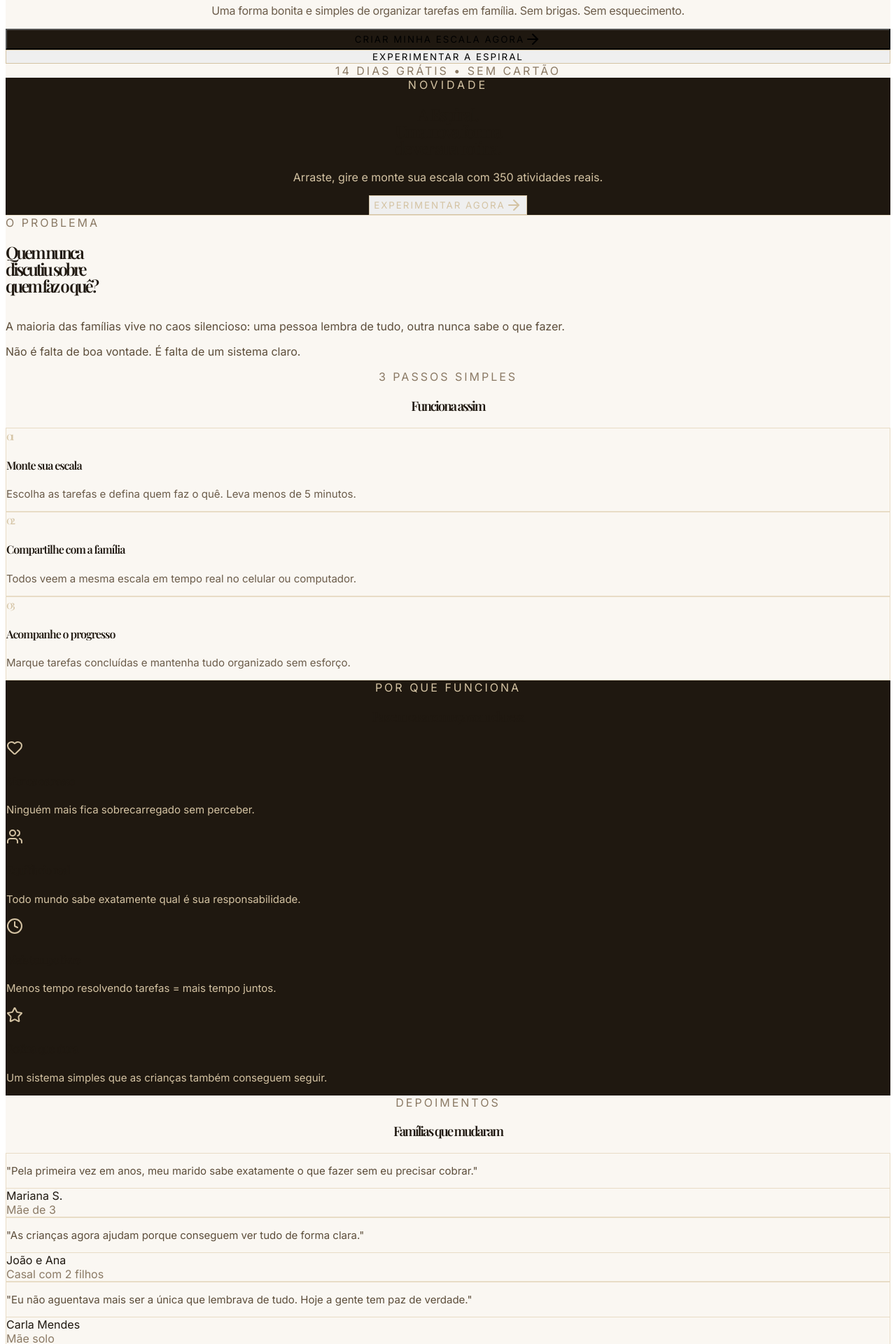
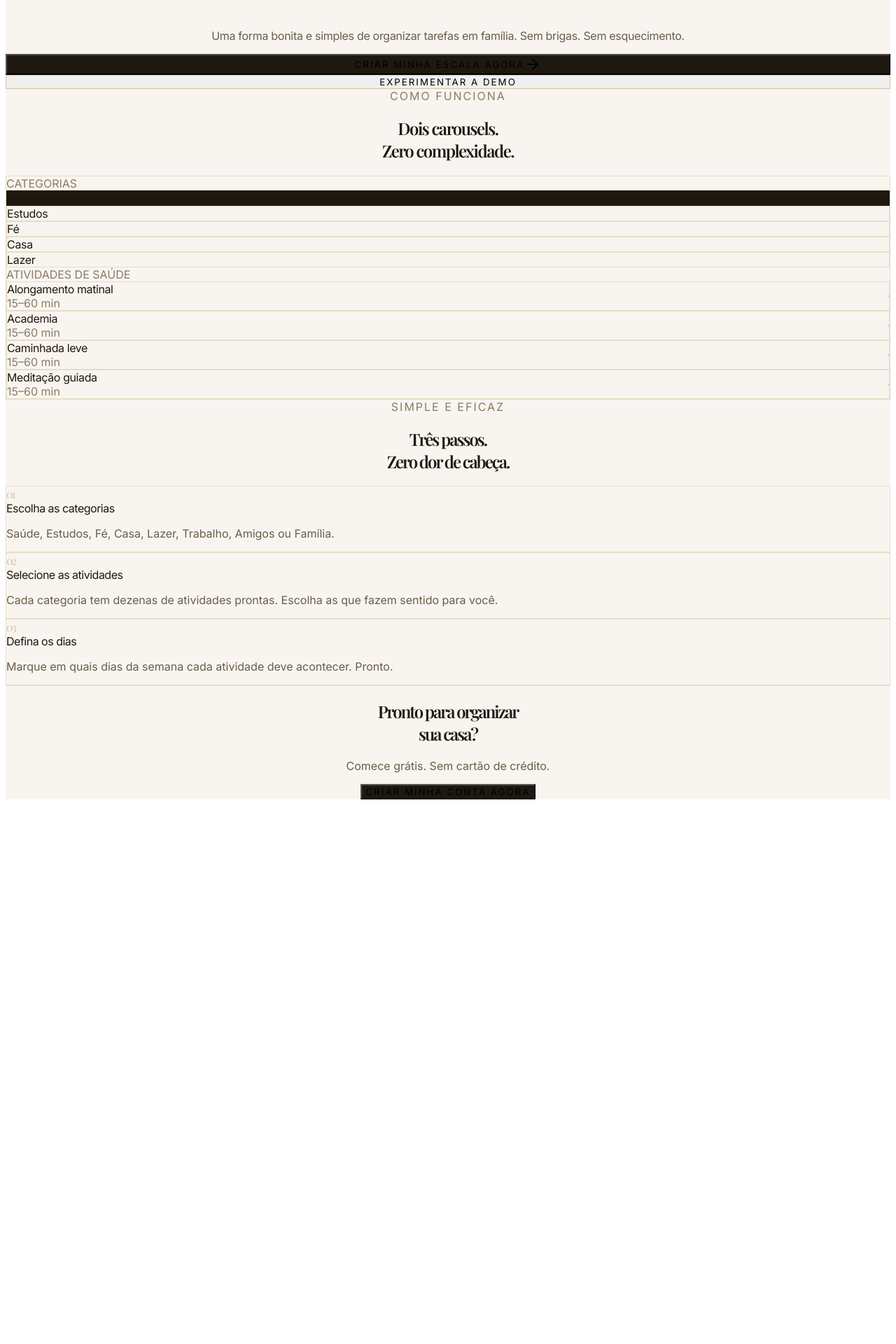
Before and after one commit to italo0machado/rotina-em-casa, a React (Vite) app in the folder frontend/: page / in a window 1280 px wide. Shown: the part 300-2220 px from the top of the page at 70% size. After the commit the page ends 1450 px from the top, so only its background shows below. Built offline with nearby package versions, Linux system fonts and the light colour scheme.

Commit message:
feat: landing page com qualidade visual próxima do Linear

```diff
--- a/frontend/src/pages/Landing.tsx
+++ b/frontend/src/pages/Landing.tsx
@@ -1,6 +1,6 @@
-import { ArrowRight, Users, Clock, Heart, Star } from 'lucide-react';
+import { ArrowRight } from 'lucide-react';
 
-// Atualizado: 05/06 21:14
+// Atualizado: 06/06 04:10
 const Landing = () => {
   const scrollToSection = (id: string) => {
     const element = document.getElementById(id);
@@ -8,26 +8,25 @@ const Landing = () => {
   };
 
   return (
-    <div className="min-h-screen bg-[#faf7f2] text-[#1f1810] font-light">
-      {/* Navigation - Mobile friendly */}
-      <nav className="border-b border-[#e8dcc6] bg-[#faf7f2]/95 backdrop-blur-lg sticky top-0 z-50">
-        <div className="max-w-7xl mx-auto px-5 md:px-8 flex items-center justify-between h-20">
+    <div className="min-h-screen bg-[#f8f5f0] text-[#1f1810]">
+      {/* Navigation */}
+      <nav className="border-b border-[#e8dcc6] bg-[#f8f5f0]/95 backdrop-blur-lg sticky top-0 z-50">
+        <div className="max-w-7xl mx-auto px-8 flex items-center justify-between h-20">
           <div className="flex items-center gap-3">
             <div className="w-9 h-9 bg-[#1f1810] rounded-2xl flex items-center justify-center">
-              <span className="text-[#faf7f2] text-xl font-serif tracking-[-1px]">R</span>
+              <span className="text-[#f8f5f0] text-xl font-serif tracking-[-1px]">R</span>
             </div>
             <div className="font-serif text-2xl tracking-[-1.5px]">Rotina em Casa</div>
           </div>
 
-          {/* Desktop Menu */}
-          <div className="hidden md:flex items-center gap-3 text-sm">
+          <div className="hidden md:flex items-center gap-2 text-sm">
             <button onClick={() => scrollToSection('como-funciona')} className="px-6 py-2.5 text-[#6b5c4a] hover:text-[#1f1810] transition">
               Como funciona
             </button>
             <button onClick={() => window.location.href = '/escala-spiral'} className="px-6 py-2.5 text-[#6b5c4a] hover:text-[#1f1810] transition">
-              Ver a Espiral
+              Ver demo
             </button>
-            <button onClick={() => window.location.href = '/login'} className="px-8 py-2.5 border border-[#d4c3a3] rounded-2xl hover:bg-white transition">
+            <button onClick={() => window.location.href = '/login'} className="px-8 py-2.5 border border-[#d4c3a3] rounded-2xl hover:bg-white transition ml-2">
               Entrar
             </button>
             <button onClick={() => window.location.href = '/cadastro'} className="px-8 py-2.5 bg-[#1f1810] text-white rounded-2xl hover:bg-black transition">
@@ -35,7 +34,6 @@ const Landing = () => {
             </button>
           </div>
 
-          {/* Mobile Menu */}
           <div className="md:hidden flex items-center gap-2">
             <button onClick={() => window.location.href = '/login'} className="px-5 py-2 text-sm border border-[#d4c3a3] rounded-2xl">
               Entrar
@@ -47,25 +45,25 @@ const Landing = () => {
         </div>
       </nav>
 
-      {/* Hero - Mobile optimized */}
-      <section className="max-w-5xl mx-auto px-5 md:px-8 pt-16 md:pt-20 pb-20 md:pb-24 text-center">
-        <div className="inline-flex items-center gap-2 px-4 py-1 rounded-full bg-white border border-[#e8dcc6] mb-6 text-xs tracking-[1.5px]">
+      {/* Hero */}
+      <section className="max-w-5xl mx-auto px-8 pt-20 pb-24 text-center">
+        <div className="inline-flex items-center gap-2 px-4 py-1 rounded-full bg-white border border-[#e8dcc6] mb-8 text-xs tracking-[1.5px]">
           <div className="w-2 h-2 bg-emerald-500 rounded-full animate-pulse" />
-          MAIS DE 2.400 FAMÍLIAS
+          MAIS DE 2.400 FAMÍLIAS ORGANIZADAS
         </div>
 
-        <h1 className="font-serif text-[56px] md:text-[92px] leading-[0.92] tracking-[-4px] md:tracking-[-6.5px] mb-6">
+        <h1 className="font-serif text-[64px] md:text-[92px] leading-[0.92] tracking-[-5px] md:tracking-[-6.5px] mb-8">
           A rotina da sua<br />casa, finalmente<br />em ordem.
         </h1>
 
-        <p className="text-xl md:text-2xl text-[#6b5c4a] max-w-lg mx-auto mb-10 tracking-[-0.3px]">
+        <p className="text-2xl text-[#6b5c4a] max-w-lg mx-auto mb-12 tracking-[-0.3px]">
           Uma forma bonita e simples de organizar tarefas em família.<br className="hidden md:block" /> Sem brigas. Sem esquecimento.
         </p>
 
         <div className="flex flex-col sm:flex-row gap-4 justify-center">
           <button
             onClick={() => window.location.href = '/cadastro'}
-            className="group inline-flex items-center justify-center gap-3 bg-[#1f1810] text-white px-10 md:px-12 py-4 rounded-2xl text-sm tracking-[2px] hover:bg-black transition-all"
+            className="group inline-flex items-center justify-center gap-3 bg-[#1f1810] text-white px-12 py-4 rounded-2xl text-sm tracking-[2px] hover:bg-black transition-all"
           >
             CRIAR MINHA ESCALA AGORA
             <ArrowRight className="w-4 h-4 group-hover:translate-x-0.5 transition" />
@@ -74,140 +72,87 @@ const Landing = () => {
             onClick={() => window.location.href = '/escala-spiral'}
             className="inline-flex items-center justify-center gap-3 border border-[#d4c3a3] px-10 py-4 rounded-2xl text-sm tracking-[2px] hover:bg-white transition-all"
           >
-            EXPERIMENTAR A ESPIRAL
+            EXPERIMENTAR A DEMO
           </button>
         </div>
-
-        <div className="mt-8 text-xs tracking-[3px] text-[#8b7a65]">14 DIAS GRÁTIS • SEM CARTÃO</div>
       </section>
 
-      {/* Espiral destaque */}
-      <section className="max-w-6xl mx-auto px-5 md:px-8 pb-16 md:pb-20">
-        <div className="bg-[#1f1810] rounded-3xl p-10 md:p-16 text-center text-white">
-          <div className="max-w-md mx-auto">
-            <div className="text-[#d4c3a3] text-xs tracking-[4px] mb-4">NOVIDADE</div>
-            <h2 className="font-serif text-5xl md:text-6xl tracking-[-2px] leading-none mb-6">
-              A Espiral.<br />Uma nova forma<br />de ver sua rotina.
-            </h2>
-            <p className="text-[#d4c3a3] text-lg mb-8">
-              Arraste, gire e monte sua escala com 350 atividades reais.
-            </p>
-            <button
-              onClick={() => window.location.href = '/escala-spiral'}
-              className="inline-flex items-center gap-3 border border-[#d4c3a3] text-[#d4c3a3] px-10 py-3.5 rounded-2xl text-sm tracking-[2px] hover:bg-white hover:text-[#1f1810] transition"
-            >
-              EXPERIMENTAR AGORA <ArrowRight className="w-4 h-4" />
-            </button>
+      {/* Demo Preview */}
+      <section className="max-w-7xl mx-auto px-8 pb-24">
+        <div className="text-center mb-10">
+          <div className="text-sm tracking-[2px] text-[#8b7a65] mb-3">COMO FUNCIONA</div>
+          <h2 className="font-serif text-5xl tracking-[-1.5px]">Dois carousels.<br />Zero complexidade.</h2>
+        </div>
+
+        <div className="bg-white border border-[#e8dcc6] rounded-3xl p-8 md:p-12 shadow-xl">
+          <div className="grid md:grid-cols-12 gap-8">
+            {/* Categorias */}
+            <div className="md:col-span-5">
+              <div className="text-sm text-[#8b7a65] mb-4 px-2">CATEGORIAS</div>
+              <div className="space-y-3">
+                {['Saúde', 'Estudos', 'Fé', 'Casa', 'Lazer'].map((cat, i) => (
+                  <div key={i} className={`flex items-center gap-4 px-6 py-5 rounded-2xl border ${i === 0 ? 'bg-[#1f1810] text-white border-[#1f1810]' : 'bg-white border-[#e8dcc6]'}`}>
+                    <div className="w-2.5 h-2.5 rounded-full bg-current opacity-60" />
+                    <div className="font-medium text-lg tracking-[-0.3px]">{cat}</div>
+                  </div>
+                ))}
+              </div>
+            </div>
+
+            {/* Atividades */}
+            <div className="md:col-span-7">
+              <div className="text-sm text-[#8b7a65] mb-4 px-2">ATIVIDADES DE SAÚDE</div>
+              <div className="space-y-4">
+                {['Alongamento matinal', 'Academia', 'Caminhada leve', 'Meditação guiada'].map((act, i) => (
+                  <div key={i} className="flex items-center justify-between px-7 py-6 bg-white border border-[#e8dcc6] rounded-3xl">
+                    <div>
+                      <div className="font-medium text-xl tracking-[-0.4px]">{act}</div>
+                      <div className="text-sm text-[#8b7a65] mt-1">15–60 min</div>
+                    </div>
+                    <div className="w-8 h-8 rounded-2xl border border-[#d4c9b3]" />
+                  </div>
+                ))}
+              </div>
+            </div>
           </div>
         </div>
       </section>
 
-      {/* Problema */}
-      <section id="como-funciona" className="max-w-6xl mx-auto px-5 md:px-8 py-16 md:py-20 border-t border-[#e8dcc6]">
-        <div className="grid md:grid-cols-2 gap-x-16 gap-y-10 items-center">
-          <div>
-            <div className="text-[#8b7a65] text-xs tracking-[3px] mb-4">O PROBLEMA</div>
-            <h2 className="font-serif text-5xl md:text-7xl tracking-[-3px] leading-none">
-              Quem nunca<br />discutiu sobre<br />quem faz o quê?
-            </h2>
-          </div>
-          <div className="space-y-6 text-lg text-[#5c4d3a]">
-            <p>A maioria das famílias vive no caos silencioso: uma pessoa lembra de tudo, outra nunca sabe o que fazer.</p>
-            <p>Não é falta de boa vontade. É falta de um sistema claro.</p>
-          </div>
-        </div>
-      </section>
-
-      {/* Como funciona - Mobile friendly */}
-      <section className="max-w-5xl mx-auto px-5 md:px-8 py-16 md:py-20">
-        <div className="text-center mb-12 md:mb-16">
-          <div className="text-[#8b7a65] text-xs tracking-[3px] mb-3">3 PASSOS SIMPLES</div>
-          <h3 className="font-serif text-5xl md:text-6xl tracking-[-2px]">Funciona assim</h3>
+      {/* Como funciona */}
+      <section id="como-funciona" className="max-w-5xl mx-auto px-8 pb-24">
+        <div className="text-center mb-16">
+          <div className="text-sm tracking-[2px] text-[#8b7a65] mb-3">SIMPLE E EFICAZ</div>
+          <h2 className="font-serif text-6xl tracking-[-2px]">Três passos.<br />Zero dor de cabeça.</h2>
         </div>
 
         <div className="grid md:grid-cols-3 gap-6">
           {[
-            { num: "01", title: "Monte sua escala", desc: "Escolha as tarefas e defina quem faz o quê. Leva menos de 5 minutos." },
-            { num: "02", title: "Compartilhe com a família", desc: "Todos veem a mesma escala em tempo real no celular ou computador." },
-            { num: "03", title: "Acompanhe o progresso", desc: "Marque tarefas concluídas e mantenha tudo organizado sem esforço." }
+            { num: "01", title: "Escolha as categorias", desc: "Saúde, Estudos, Fé, Casa, Lazer, Trabalho, Amigos ou Família." },
+            { num: "02", title: "Selecione as atividades", desc: "Cada categoria tem dezenas de atividades prontas. Escolha as que fazem sentido para você." },
+            { num: "03", title: "Defina os dias", desc: "Marque em quais dias da semana cada atividade deve acontecer. Pronto." }
           ].map((step, i) => (
-            <div key={i} className="border border-[#e8dcc6] bg-white rounded-3xl p-8 md:p-10">
-              <div className="font-serif text-6xl md:text-7xl text-[#d4c3a3] tracking-[-4px] mb-8">{step.num}</div>
-              <h4 className="font-serif text-3xl tracking-[-1px] mb-4">{step.title}</h4>
-              <p className="text-[#6b5c4a] text-[15px] leading-relaxed">{step.desc}</p>
-            </div>
-          ))}
-        </div>
-      </section>
-
-      {/* Benefícios */}
-      <section className="bg-[#1f1810] py-16 md:py-20 px-5 md:px-8 text-white">
-        <div className="max-w-6xl mx-auto">
-          <div className="text-center mb-12 md:mb-14">
-            <div className="text-[#d4c3a3] text-xs tracking-[3px] mb-3">POR QUE FUNCIONA</div>
-            <h3 className="font-serif text-white text-5xl md:text-6xl tracking-[-2px]">Paz em casa começa com clareza</h3>
-          </div>
-
-          <div className="grid md:grid-cols-2 lg:grid-cols-4 gap-6">
-            {[
-              { icon: Heart, title: "Menos estresse", desc: "Ninguém mais fica sobrecarregado sem perceber." },
-              { icon: Users, title: "Equilíbrio real", desc: "Todo mundo sabe exatamente qual é sua responsabilidade." },
-              { icon: Clock, title: "Mais tempo livre", desc: "Menos tempo resolvendo tarefas = mais tempo juntos." },
-              { icon: Star, title: "Rotina que dura", desc: "Um sistema simples que as crianças também conseguem seguir." }
-            ].map((item, i) => (
-              <div key={i} className="border border-white/10 rounded-3xl p-8 md:p-9">
-                <item.icon className="w-8 h-8 text-[#d4c3a3] mb-8" />
-                <h4 className="font-serif text-3xl tracking-[-1px] mb-4">{item.title}</h4>
-                <p className="text-[#d4c3a3] text-[15px] leading-relaxed">{item.desc}</p>
-              </div>
-            ))}
-          </div>
-        </div>
-      </section>
-
-      {/* Depoimentos */}
-      <section className="max-w-6xl mx-auto px-5 md:px-8 py-16 md:py-24">
-        <div className="text-center mb-12 md:mb-14">
-          <div className="text-[#8b7a65] text-xs tracking-[3px] mb-3">DEPOIMENTOS</div>
-          <h3 className="font-serif text-5xl md:text-6xl tracking-[-2px]">Famílias que mudaram</h3>
-        </div>
-
-        <div className="grid md:grid-cols-3 gap-6">
-          {[
-            { name: "Mariana S.", role: "Mãe de 3", text: "Pela primeira vez em anos, meu marido sabe exatamente o que fazer sem eu precisar cobrar." },
-            { name: "João e Ana", role: "Casal com 2 filhos", text: "As crianças agora ajudam porque conseguem ver tudo de forma clara." },
-            { name: "Carla Mendes", role: "Mãe solo", text: "Eu não aguentava mais ser a única que lembrava de tudo. Hoje a gente tem paz de verdade." }
-          ].map((t, i) => (
-            <div key={i} className="border border-[#e8dcc6] bg-white rounded-3xl p-8 md:p-10 flex flex-col">
-              <p className="text-[#5c4d3a] text-[15px] leading-relaxed flex-1">"{t.text}"</p>
-              <div className="pt-8 mt-auto border-t border-[#e8dcc6]">
-                <div className="font-medium">{t.name}</div>
-                <div className="text-xs text-[#8b7a65] mt-1 tracking-widest">{t.role}</div>
-              </div>
+            <div key={i} className="bg-white border border-[#e8dcc6] rounded-3xl p-8">
+              <div className="text-6xl font-serif tracking-[-2px] text-[#d4c3a3] mb-6">{step.num}</div>
+              <div className="font-medium text-2xl tracking-[-0.5px] mb-3">{step.title}</div>
+              <p className="text-[#6b5c4a] leading-relaxed">{step.desc}</p>
             </div>
           ))}
         </div>
       </section>
 
       {/* CTA Final */}
-      <section className="border-t border-[#e8dcc6] py-16 md:py-20 px-5 md:px-8 text-center">
-        <div className="max-w-lg mx-auto">
-          <h2 className="font-serif text-6xl md:text-7xl tracking-[-3px] leading-none mb-6">Sua casa merece<br />essa organização.</h2>
-          <p className="text-xl text-[#6b5c4a] mb-10">Comece hoje. É grátis.</p>
-
+      <section className="border-t border-[#e8dcc6] bg-white py-20">
+        <div className="max-w-2xl mx-auto text-center px-8">
+          <h2 className="font-serif text-6xl tracking-[-2px] mb-6">Pronto para organizar<br />sua casa?</h2>
+          <p className="text-xl text-[#6b5c4a] mb-10">Comece grátis. Sem cartão de crédito.</p>
           <button
             onClick={() => window.location.href = '/cadastro'}
-            className="inline-flex items-center justify-center gap-3 bg-[#1f1810] text-white px-14 py-4 rounded-2xl text-sm tracking-[2.5px] hover:bg-black transition-all"
+            className="inline-flex items-center justify-center gap-3 bg-[#1f1810] text-white px-14 py-4 rounded-2xl text-sm tracking-[2px] hover:bg-black transition-all"
           >
-            CRIAR MINHA PRIMEIRA ESCALA <ArrowRight className="w-4 h-4" />
+            CRIAR MINHA CONTA AGORA
           </button>
         </div>
       </section>
-
-      {/* Footer */}
-      <footer className="border-t border-[#e8dcc6] py-8 text-center text-xs tracking-[3px] text-[#8b7a65]">
-        ROTINA EM CASA — FEITO COM CARINHO PARA FAMÍLIAS DE VERDADE
-      </footer>
     </div>
   );
 };
```
